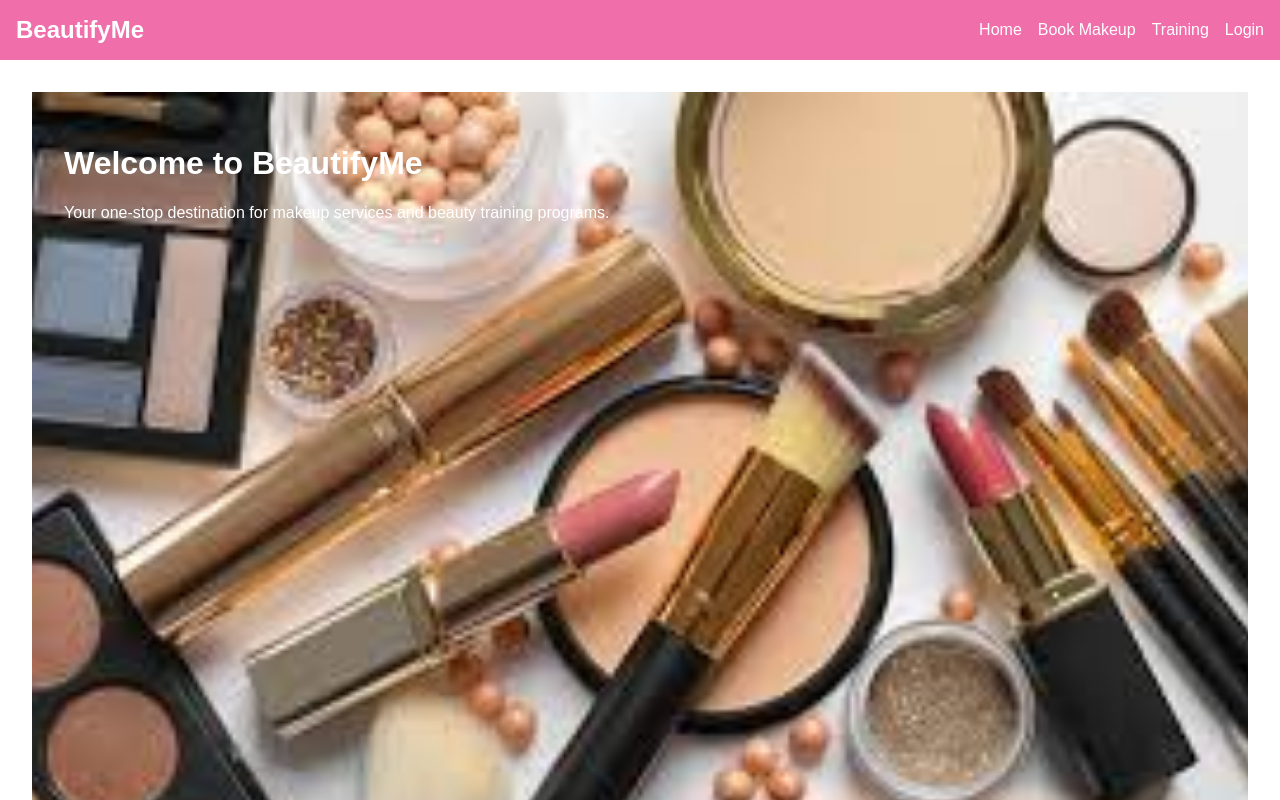
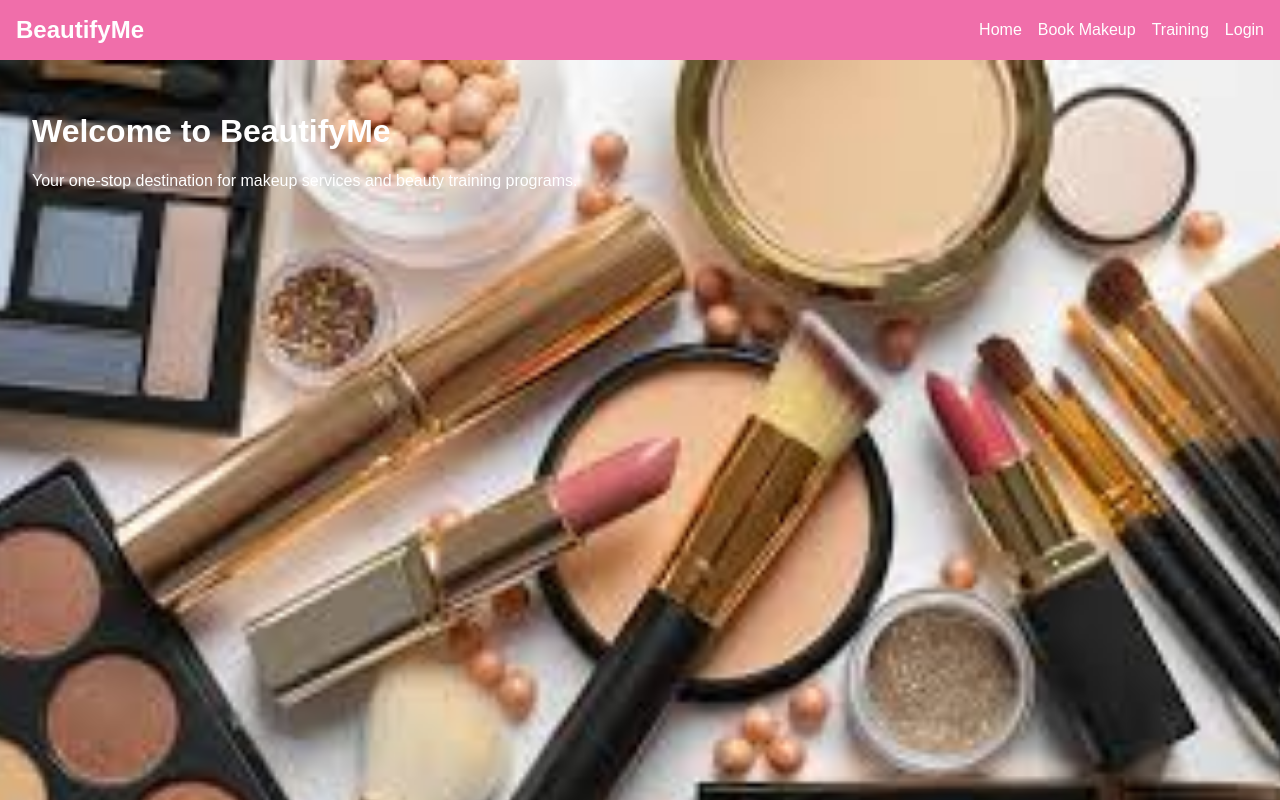
Before and after one commit to B-jana/bweb, a React (Create React App) app: page / in a window 1280 px wide. Shown: the top 800 px of the page. Built offline with nearby package versions, Linux system fonts and the light colour scheme.

Commit message:
Update App.js

```diff
--- a/src/App.js
+++ b/src/App.js
@@ -23,10 +23,10 @@ function App() {
     };
   }, []);
   return (
-     <div className="main-wrapper">
+     <>
       <Router>
         <Navbar />
-        <div className="main-content">
+
         <Routes>
           <Route path="/" element={<Home />} />
           <Route path="/booking" element={<Booking />} />
@@ -35,10 +35,10 @@ function App() {
           <Route path="/admin" element={<AdminDashboard />} />
 
         </Routes>
-  </div>
+
         <Footer />
       </Router>
-    </div>
+    </>
   );
 }
 
```
